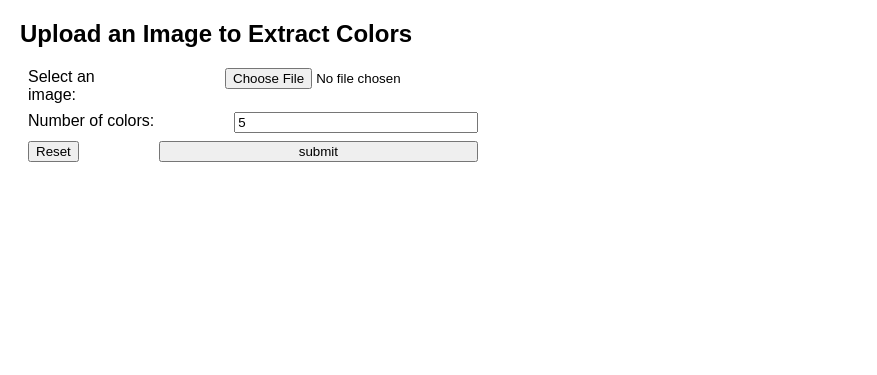
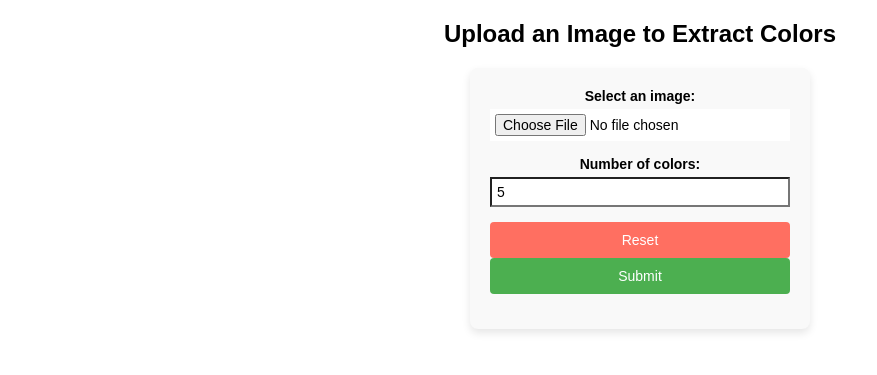
Before and after one commit to notosarme/color-tools, a website with bundled scripts: page index.html in a window 1280 px wide. Shown: the whole page, without its empty margins (0-877 px from the left). Built offline with nearby package versions, Linux system fonts and the light colour scheme.

Commit message:
update form styling

```diff
--- a/app.js
+++ b/app.js
@@ -9,6 +9,12 @@ const imgForm = {
 
   init: () => {
     form.reset();
+    document.getElementById("resetBtn").addEventListener("click", (ev) => {
+      ev.preventDefault();
+      form.reset();
+      imgDiv.innerHTML = "";
+      document.getElementById('colors').innerHTML = "";
+    })
     document.getElementById("submitBtn").addEventListener("click", (ev) => {
       ev.preventDefault();
       imgForm.fileSubmit();
@@ -65,18 +71,25 @@ const colorFunction = {
     if (typeof colors[0] == "number"){
       const hexColor = colorFunction.rgbToHex(colors[0], colors[1], colors[2]);
       const div = document.createElement('div');
+      const p = document.createElement('p');
+      p.innerHTML = hexColor;
       div.className = 'color-box';
       div.style.backgroundColor = hexColor;
       div.title = hexColor;
       colorsDiv.appendChild(div);
+      div.appendChild(p);
+      return;
     }
     colors.forEach(color => {
       const hexColor = colorFunction.rgbToHex(color[0], color[1], color[2]);
       const div = document.createElement('div');
+      const p = document.createElement('p');
+      p.innerHTML = hexColor;
       div.className = 'color-box';
       div.style.backgroundColor = hexColor;
       div.title = hexColor;
       colorsDiv.appendChild(div);
+      div.appendChild(p);
     });
   },
   getBase64: (file) => {
--- a/index.html
+++ b/index.html
@@ -1,54 +1,43 @@
 <!DOCTYPE html>
 <html lang="en">
   <head>
-  <meta charset="UTF-8">
-  <meta name="viewport" content="width=device-width, initial-scale=1.0">
+    <meta charset="UTF-8" />
+    <meta name="viewport" content="width=device-width, initial-scale=1.0" />
     <title>Colour Picker</title>
     <script type="module" src="./app.js" defer></script>
-  <style>
-    body { font-family: Arial, sans-serif; margin: 20px; }
-    #colors { display: flex; justify-content: center; gap: 10px; margin-top: 10px; }
-    .color-box { width: 50px; height: 50px; border-radius: 5px; }
-    #imgDiv img { max-width: 400px; }
-    #form {
-      display: flex;
-      flex-direction: column;
-      margin: 0.5rem;
-      width: 450px;
-      gap: 0.5rem;
-    }
-    .formElement {
-      display: flex;
-      justify-content: space-between;
-      gap: 80px;
-    }
-    input { flex: 1; }
-</style>
+    <link rel="stylesheet" href="./main.css" />
   </head>
   <body>
     <h2>Upload an Image to Extract Colors</h2>
     <div id="image-picker">
       <form id="form">
-
         <span class="formElement">
           <label for="file">Select an image: </label>
-        <input type="file" name="file" id="file" accept="image/*">
+          <input type="file" name="file" id="file" accept="image/*" />
         </span>
 
         <span class="formElement">
           <label for="palette">Number of colors: </label>
-        <input type="number" name="palette" id="palette" min="1" max="15" value="5" />
+          <input
+            type="number"
+            name="palette"
+            id="palette"
+            min="1"
+            max="15"
+            value="5"
+          />
         </span>
 
         <span class="formElement">
-        <button>Reset</button>
-        <input type="submit" value="submit" id="submitBtn">
+          <button id="resetBtn">Reset</button>
+          <input type="submit" value="Submit" id="submitBtn" />
         </span>
       </form>
 
+      <span id="paletteDisplay">
         <div id="imgDiv"></div>
         <div id="colors"></div>
+      </span>
     </div>
-
   </body>
 </html>
--- /dev/null
+++ b/main.css
@@ -0,0 +1,111 @@
+
+body {
+  font-family: Arial, sans-serif;
+  margin: 20px;
+  text-align: center;
+}
+#colors {
+  display: flex;
+  flex-direction: column;
+  justify-content: flex-start;
+  gap: 10px;
+  margin-top: 10px;
+  text-shadow: #fff 1px 0 10px;
+  flex-wrap: wrap;
+  max-height: 500px;
+}
+.color-box {
+  display: flex;
+  justify-content: center;
+  align-items: center;
+  min-width: 50px;
+  min-height: 50px;
+  padding: 0 2rem;
+  border-radius: 5px;
+}
+#imgDiv img {
+  max-width: 400px;
+}
+#paletteDisplay {
+  display: flex;
+  flex-wrap: wrap;
+  justify-content: center;
+  gap: 1rem;
+  padding: 1rem;
+}
+
+/* FORM */
+#form {
+  width: 300px;
+  margin: 0 auto;
+  padding: 20px;
+  background-color: #f9f9f9;
+  border-radius: 8px;
+  box-shadow: 0 4px 8px rgba(0, 0, 0, 0.1);
+}
+
+.formElement {
+  display: flex;
+  flex-direction: column;
+  margin-bottom: 15px;
+}
+
+.formElement label {
+  margin-bottom: 5px;
+  font-weight: bold;
+  font-size: 14px;
+}
+
+.formElement input[type="file"] {
+  padding: 5px;
+  font-size: 14px;
+}
+
+.formElement input[type="number"] {
+  padding: 5px;
+  font-size: 14px;
+}
+
+.formElement button,
+.formElement input[type="submit"] {
+  padding: 10px;
+  font-size: 14px;
+  cursor: pointer;
+  border: none;
+  border-radius: 4px;
+  transition: background-color 0.3s ease;
+}
+
+.formElement button {
+  background-color: #ff6f61;
+  color: white;
+}
+
+.formElement button:hover {
+  background-color: #e55a50;
+}
+
+.formElement input[type="submit"] {
+  background-color: #4caf50;
+  color: white;
+}
+
+.formElement input[type="submit"]:hover {
+  background-color: #45a049;
+}
+
+.formElement input[type="file"] {
+  background-color: #fff;
+}
+
+.formElement input[type="number"] {
+  background-color: #fff;
+}
+
+@media only screen and (max-width: 900px) {
+  #colors {
+    flex-direction: row;
+    justify-content: center;
+    max-height: auto;
+  }
+}
```
Also changed, not shown: 1 other file. Lines whose indentation alone changed are shown as unchanged.
